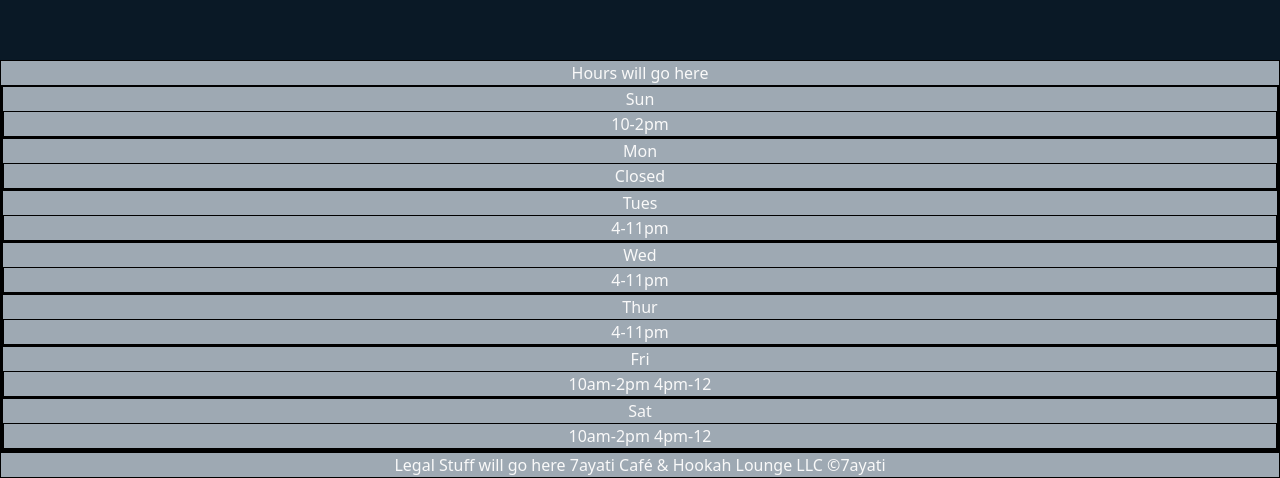
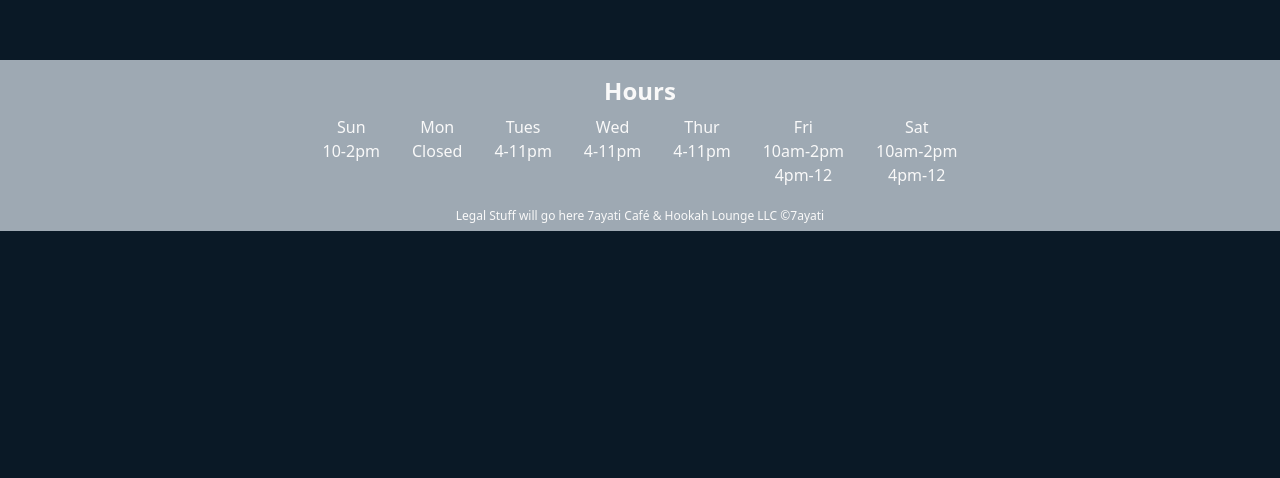
Before and after one commit to Plofland/7ayati, a Next.js app: page / in a window 1280 px wide. Shown: the part 869-1347 px from the top of the page. After the commit the page ends 1100 px from the top, so only its background shows below. Built offline with nearby package versions, Linux system fonts and the light colour scheme; what facepaint would draw is missing.

Commit message:
Footer complete

```diff
--- a/components/Footer.js
+++ b/components/Footer.js
@@ -6,7 +6,7 @@
 	return (
 		<StyledDiv>
 			<StyledHours>
-				<p>Hours will go here</p>
+				<TableTitle>Hours</TableTitle>
 				<HoursTable>
 					<DayDiv>
 						Sun <DayHours>10-2pm</DayHours>
@@ -24,20 +24,24 @@
 						Thur <DayHours>4-11pm</DayHours>
 					</DayDiv>
 					<DayDiv>
-						Fri{' '}
-						<DayHours>10am-2pm 4pm-12</DayHours>
+						Fri
+						<DayHours>
+							<p>10am-2pm</p>
+							<p>4pm-12</p>
+						</DayHours>
 					</DayDiv>
 					<DayDiv>
-						Sat{' '}
-						<DayHours>10am-2pm 4pm-12</DayHours>
+						Sat
+						<DayHours>
+							<p>10am-2pm</p>
+							<p>4pm-12</p>
+						</DayHours>
 					</DayDiv>
 				</HoursTable>
 			</StyledHours>
 			<StyledLegal>
-				<p>
-					Legal Stuff will go here 7ayati Café &
-					Hookah Lounge LLC ©7ayati
-				</p>
+				Legal Stuff will go here 7ayati Café &
+				Hookah Lounge LLC ©7ayati
 			</StyledLegal>
 		</StyledDiv>
 	);
@@ -49,23 +53,35 @@
 	flex-direction: column;
 `;
 
+const TableTitle = styled.p`
+	font-weight: bold;
+	font-size: 1.5rem;
+    margin-bottom: .5%;
+`;
+
 const StyledHours = styled.div`
-	border: 1px solid black;
 	text-align: center;
+	display: flex;
+	flex-direction: column;
+	align-items: center;
+	padding: 1% 0;
 `;
 
 const HoursTable = styled.div`
-	border: 1px solid black;
+	display: flex;
+	flex-direction: row;
 `;
 
 const DayDiv = styled.div`
-	border: 1px solid black;
-`;
-const DayHours = styled.div`
-	border: 1px solid black;
+	margin: 0 1rem;
 `;
 
-const StyledLegal = styled.div`
-	border: 1px solid black;
+const DayHours = styled.p`
+	flex-direction: column;
+`;
+
+const StyledLegal = styled.p`
 	text-align: center;
+	font-size: 12px;
+    padding: .5% 0;
 `;
```
